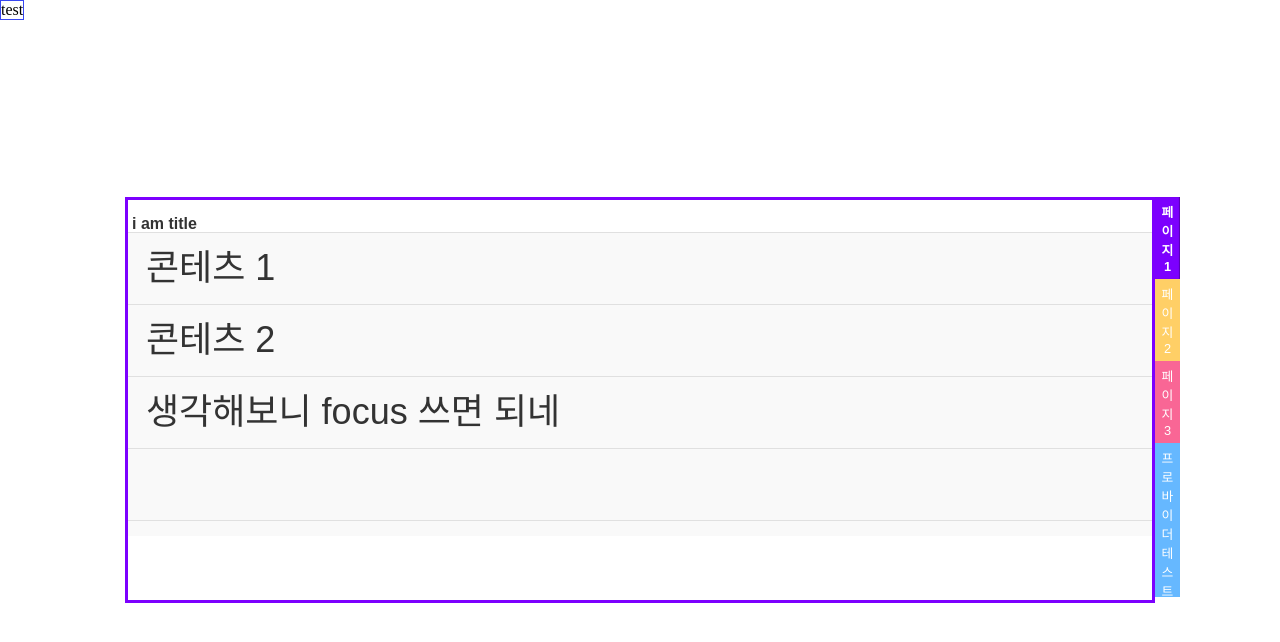
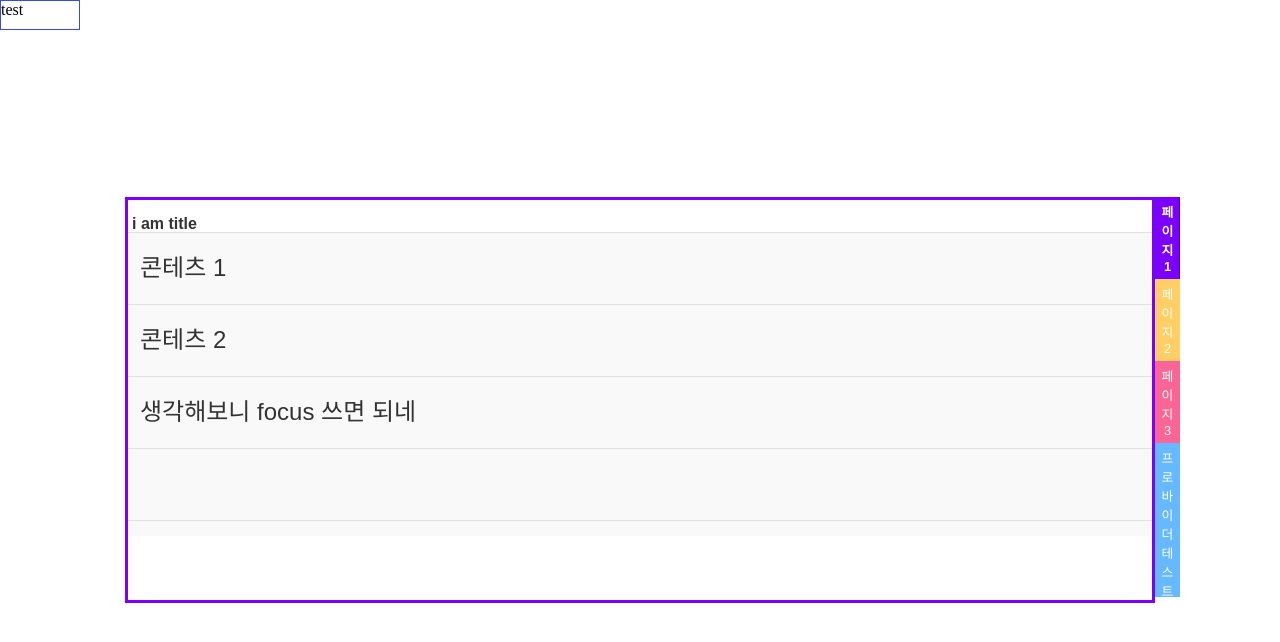
Before and after one commit to kimminhyug/note-card-ui, a Next.js app: page / in a window 1280 px wide. Shown: the top 642 px of the page. Built offline with nearby package versions, Linux system fonts and the light colour scheme.

Commit message:
row height 관련 css 잘못되어 수정

```diff
--- a/src/app/globals.css
+++ b/src/app/globals.css
@@ -109,8 +109,15 @@ body {
       outline: 1px solid rgb(59, 125, 248);
       background-color: white;
     }
-    input {
+    span {
+      display: inline-block;
+      height: 100%;
+    }
+    & .row-textField {
       border: 0px;
+      height: 100%;
+      font-size: 1em;
+      padding: 0px 0.5em;
     }
   }
 }
--- a/src/app/note-card/note-card.tsx
+++ b/src/app/note-card/note-card.tsx
@@ -54,7 +54,7 @@ const rowReducer = (state, action) => {
   }
 };
 
-const getFontSize = (size: string | number) => {
+export const getFontSize = (size: string | number) => {
   if (!size) return 1;
   const result = size?.toString()?.match(/[\d.]+/);
   return result ? Number(result?.[0]) : null;
--- a/src/app/note-card/row.tsx
+++ b/src/app/note-card/row.tsx
@@ -1,4 +1,5 @@
 import { CSSProperties, useContext, useEffect, useMemo, useRef, useState } from 'react';
+import { getFontSize } from './note-card';
 import { NoteCardContext, NoteCardToolbarContext } from './note-card-context';
 /** RowData
  *  tab: 탭 ID - 해당 탭에서만 출력
@@ -38,7 +39,7 @@ export const Row: IRow = ({ onClick, className, id, row, updateRow }) => {
   const toolBar = useContext(NoteCardToolbarContext);
   const textFieldRef = useRef<HTMLInputElement>(null);
   const [mode, setMode] = useState<RowModeType>(ROW_MODE.VIEW);
-  const rowClass = useMemo(() => `row full-size ${className}`, [className]);
+  const rowClass = useMemo(() => `row-textField full-size ${className}`, [className]);
   useEffect(() => {
     if (textFieldRef.current) {
       textFieldRef.current?.select();
@@ -48,12 +49,12 @@ export const Row: IRow = ({ onClick, className, id, row, updateRow }) => {
   const handleClickRow = (ev: React.MouseEvent<HTMLElement>) => {
     console.log('enable row focus', ev);
     const target = ev.target as HTMLElement;
-    const { left, top } = target.getBoundingClientRect();
+    const { left, right, top } = target.getBoundingClientRect();
 
     // + window.scrollY - 30
     // + window.scrollX - 30
     // SCROLL 위치 포함
-    toolBar.setPosition({ x: window.scrollX + left, y: window.scrollY + top });
+    toolBar.setPosition({ x: window.scrollX + right - 100, y: window.scrollY + top - 30 });
     setMode(ROW_MODE.EDIT);
   };
   const handleDisableFocus = () => {
@@ -67,13 +68,18 @@ export const Row: IRow = ({ onClick, className, id, row, updateRow }) => {
   };
 
   return (
-    <div className="row full-width" tabIndex={id} onClick={handleClickRow}>
+    <div
+      className="row full-width"
+      tabIndex={id}
+      onClick={handleClickRow}
+      style={{ lineHeight: `${getFontSize(noteStyle.styles.fontSize) * 2}em`, fontSize: '1em' }}
+    >
       {mode === ROW_MODE.VIEW ? (
         <span
           id={id.toString()}
           tabIndex={id}
-          // onClick={handleClickRow}
-          style={noteStyle.styles}
+          onClick={handleClickRow}
+          // style={noteStyle.styles}
           className={rowClass}
         >
           {row.content}
@@ -87,7 +93,7 @@ export const Row: IRow = ({ onClick, className, id, row, updateRow }) => {
           // onClick={handleClickRow}
           onBlur={handleDisableFocus}
           onChange={(e) => updateRow(row.tab, row.order, e.currentTarget.value)}
-          style={noteStyle.styles}
+          // style={noteStyle.styles}
           className={rowClass}
           value={row.content}
         ></input>
--- a/src/app/note-card/toolbar.tsx
+++ b/src/app/note-card/toolbar.tsx
@@ -12,6 +12,8 @@ export const Toolbar = (): React.ReactElement => {
           top: toolbarContext.position.y,
           left: toolbarContext.position.x,
           zIndex: 3,
+          width: 80,
+          height: 30,
           background: 'white',
         }}
       >
```
